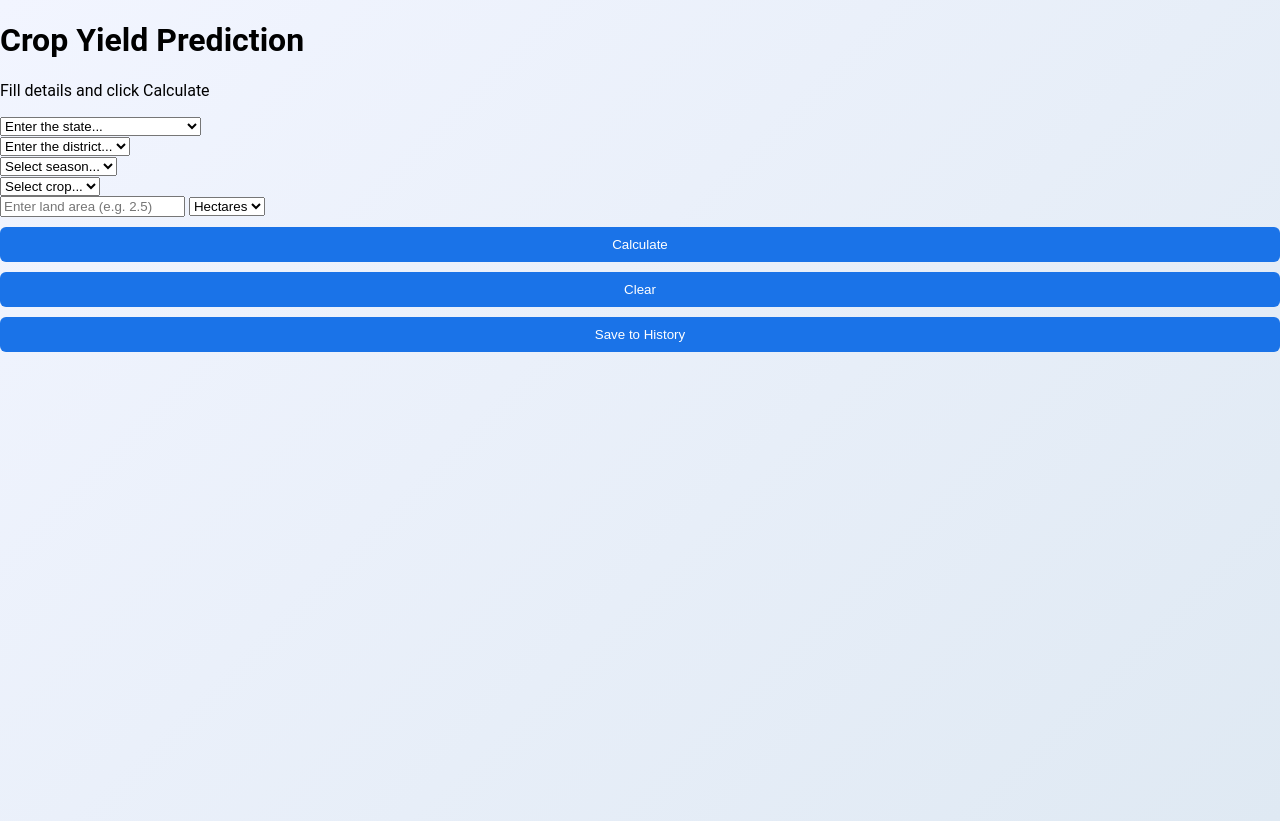
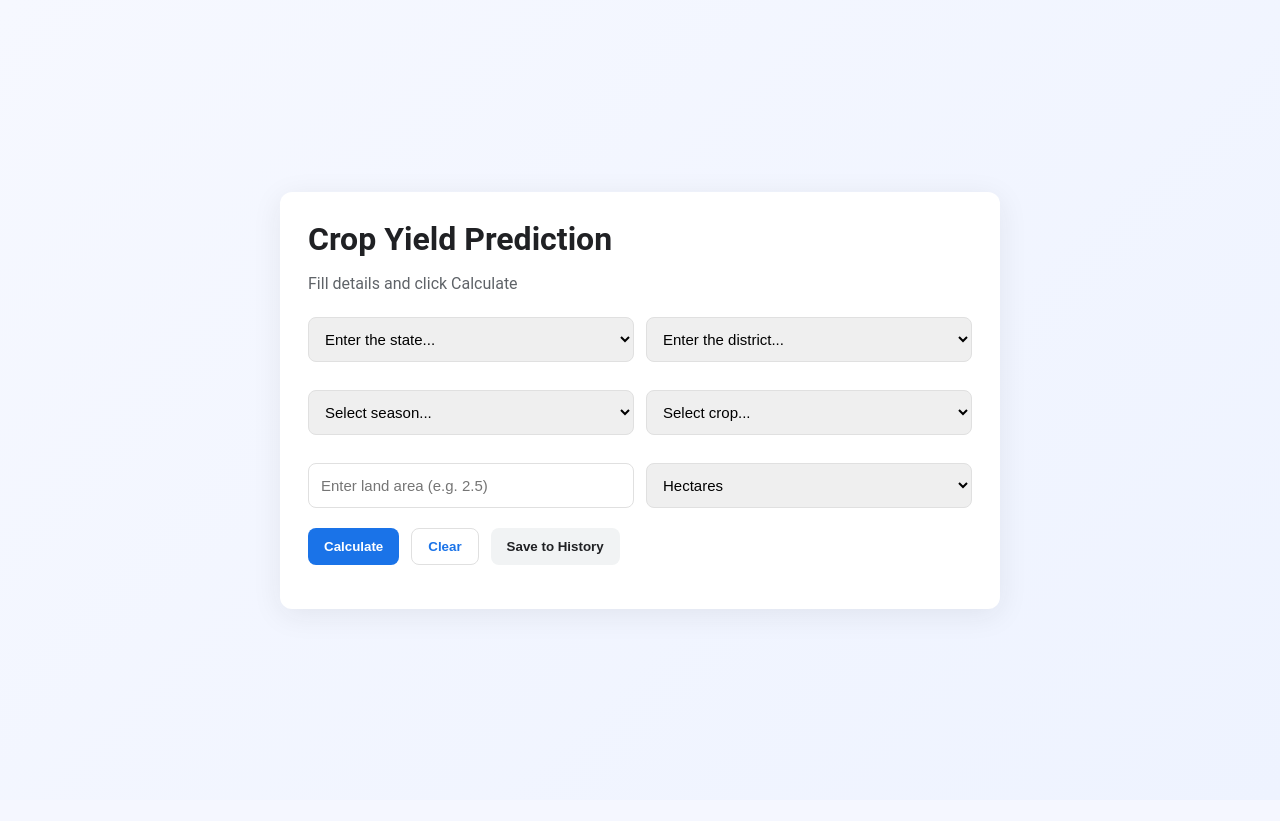
Before and after one commit to SREshwarPrasad/projects, a Flask app: page / in a window 1280 px wide. After the commit the page ends 619 px from the top, so only its background shows below. Run offline with Flask 2, Linux system fonts and the light colour scheme.

Commit message:
Update styles.css

```diff
--- a/crop1/frontend/static/css/styles.css
+++ b/crop1/frontend/static/css/styles.css
@@ -1,120 +1,83 @@
+/* styles.css - Google-like aesthetic */
+:root {
+  --blue: #1a73e8;
+  --muted: #5f6368;
+  --card-bg: #ffffff;
+  --page-bg1: #f6f8ff;
+  --page-bg2: #eef3ff;
+}
+
+* { box-sizing: border-box; }
 body {
   margin: 0;
-  font-family: 'Google Sans', 'Roboto', sans-serif;
-  background: linear-gradient(135deg, #f2f5ff, #dfe9f3);
-  height: 100vh;
+  font-family: "Roboto", "Helvetica Neue", Arial, sans-serif;
+  background: linear-gradient(135deg, var(--page-bg1), var(--page-bg2));
+  color: #202124;
 }
 
-.background {
-  position: fixed;
-  inset: 0;
-  background: linear-gradient(135deg, #e3f2fd, #e8eaf6);
-  z-index: -1;
+.center-wrap {
+  display: flex;
+  align-items: center;
+  justify-content: center;
+  min-height: 100vh;
+  padding: 20px;
 }
 
-.main-container {
-  display: flex;
-  justify-content: center;
-  align-items: center;
-  height: 100%;
+.card {
+  background: var(--card-bg);
+  border-radius: 12px;
+  box-shadow: 0 6px 30px rgba(32,33,36,0.08);
+  padding: 28px;
+  width: 100%;
+  max-width: 720px;
 }
 
-/* Google-style Login/Register */
-.login-card {
-  background: #fff;
-  padding: 40px;
-  width: 360px;
-  border-radius: 12px;
-  box-shadow: 0 4px 20px rgba(0,0,0,0.1);
-  text-align: center;
+.login-card { max-width: 420px; text-align: center; padding: 36px; }
+.logo { height: 48px; margin-bottom: 12px; }
+h1, h2 { margin: 0 0 8px 0; color: #202124; }
+.sub { color: var(--muted); margin-bottom: 16px; }
+
+.form input[type="text"],
+.form input[type="password"],
+.form input[type="date"],
+select, input[type="number"] {
+  width: 100%;
+  padding: 12px;
+  margin: 8px 0;
+  border-radius: 8px;
+  border: 1px solid #e0e0e0;
+  font-size: 15px;
+  outline: none;
 }
 
-.google-logo {
-  width: 80px;
-  margin-bottom: 20px;
-}
+.form input:focus, select:focus { border-color: var(--blue); box-shadow: 0 4px 18px rgba(26,115,232,0.12); }
 
-.input-group input {
-  width: 100%;
-  padding: 12px;
-  margin: 10px 0;
-  border: 1px solid #dadce0;
-  border-radius: 6px;
-  outline: none;
-  font-size: 15px;
-}
+.btn { display:inline-block; padding:10px 16px; border-radius:8px; cursor:pointer; border:none; font-weight:600; }
+.primary { background-color: var(--blue); color: #fff; }
+.secondary { background-color: #fff; color: var(--blue); border: 1px solid #e0e0e0; }
+.tertiary { background-color:#f1f3f4; color:#202124; }
 
-.input-group input:focus {
-  border-color: #1a73e8;
-  box-shadow: 0 0 2px #1a73e8;
-}
+.row { display:flex; gap:12px; margin-bottom:12px; }
+.row .col { flex:1; }
+.actions { display:flex; gap:12px; }
 
-.btn {
-  width: 100%;
-  padding: 10px;
-  background-color: #1a73e8;
-  color: #fff;
-  border: none;
-  border-radius: 6px;
-  cursor: pointer;
-  font-weight: 500;
-  margin-top: 10px;
-}
+.header { display:flex; justify-content:space-between; align-items:center; padding:12px 24px; background:#fff; box-shadow: 0 2px 6px rgba(0,0,0,0.04); }
+.header .logo { font-weight:700; color:var(--blue); }
 
-.btn:hover {
-  background-color: #1765c0;
-}
+.layout { display:flex; gap:20px; max-width:1200px; margin: 24px auto; padding: 0 20px; }
+.sidebar { width:220px; background:transparent; padding:12px; }
+.sidebar ul { list-style:none; padding:0; margin:0; }
+.sidebar li { margin:8px 0; }
+.sidebar a { color: #202124; text-decoration:none; font-weight:500; }
 
-.footer {
-  margin-top: 15px;
-  font-size: 14px;
-}
+.content { flex:1; background: #fff; border-radius:10px; padding:20px; box-shadow: 0 4px 18px rgba(0,0,0,0.04); }
 
-.footer a {
-  color: #1a73e8;
-  text-decoration: none;
-}
+.data-table { width:100%; border-collapse: collapse; margin-top:12px; }
+.data-table th, .data-table td { padding:10px 12px; border: 1px solid #eee; }
+.data-table th { background:#f6f7fa; text-align:left; }
 
-.footer a:hover {
-  text-decoration: underline;
-}
+.error { color: #b00020; margin:6px 0; }
 
-/* Google Form Style */
-.form-container {
-  background: #fff;
-  width: 600px;
-  border-radius: 12px;
-  padding: 30px 40px;
-  box-shadow: 0 4px 20px rgba(0,0,0,0.1);
-}
+.small { font-size:13px; margin-top:12px; color:var(--muted); }
 
-.form-container h1 {
-  text-align: center;
-  margin-bottom: 20px;
-}
-
-.input-row {
-  display: flex;
-  gap: 15px;
-  margin-bottom: 15px;
-}
-
-.input-row input,
-.input-row select {
-  flex: 1;
-  padding: 10px;
-  border: 1px solid #dadce0;
-  border-radius: 6px;
-}
-
-.button-group {
-  display: flex;
-  justify-content: space-between;
-  margin-top: 20px;
-}
-
-#result {
-  text-align: center;
-  margin-top: 20px;
-  font-weight: 500;
-}
+.link-logout { margin-left: 12px; color:#e53935; text-decoration:none; font-weight:600; }
```
